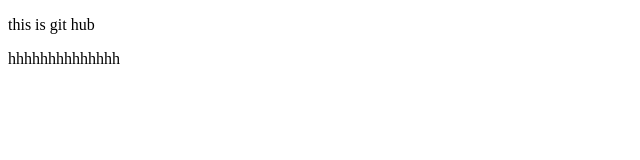
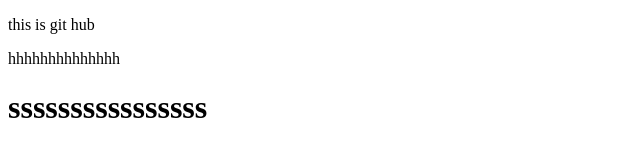
Before and after one commit to svs0007/test-baba, a plain HTML site: page index.html in a window 1280 px wide. Shown: the whole page, without its empty margins (0-640 px from the left). Drawn offline with Linux system fonts and the light colour scheme.

Commit message:
write sssssss

```diff
--- a/index.html
+++ b/index.html
@@ -9,5 +9,6 @@
 <body>
     <p>this is git hub</p>
     <p>hhhhhhhhhhhhhh</p>
+    <h1>ssssssssssssssss</h1>
 </body>
 </html>
```
